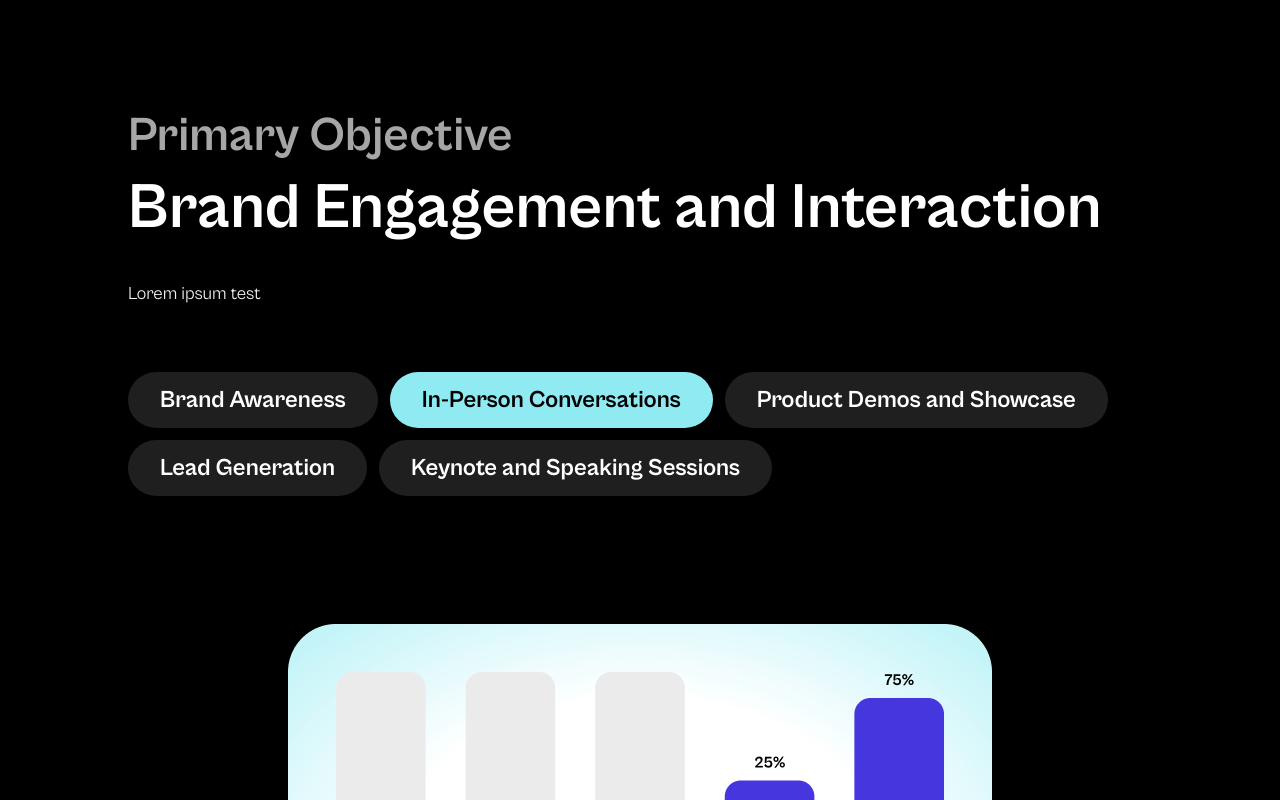
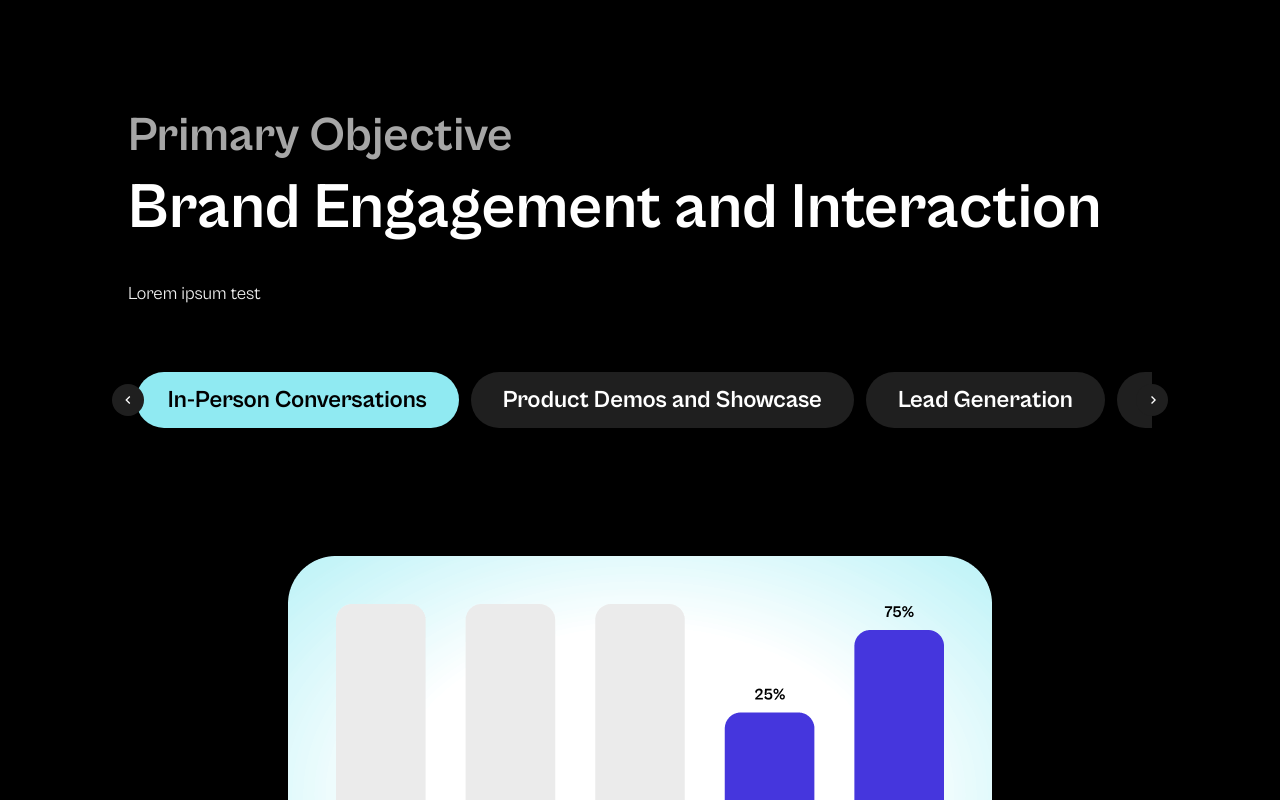
Before and after one commit to apiconf/landing-page, a React (Vite) app: page /sponsors in a window 1280 px wide. Both pictures are taken after a click on the button "In-Person Conversations". Shown: the part 6448-7248 px from the top of the page. Built offline with nearby package versions, Linux system fonts and the light colour scheme.

Commit message:
feat(tabs): add horizontal scroll carousel with Embla for overflowing tabs

```diff
--- a/src/pages/sponsors/tabs.tsx
+++ b/src/pages/sponsors/tabs.tsx
@@ -1,5 +1,7 @@
-import { useState } from 'react';
+import { useState, useEffect, useCallback, useRef } from 'react';
 import { AnimatePresence, motion } from 'framer-motion';
+import useEmblaCarousel from 'embla-carousel-react';
+import { EmblaCarouselType } from 'embla-carousel';
 
 type Tab = {
   id: string;
@@ -10,25 +12,138 @@ type TabsProps = {
   tabs: Tab[];
   defaultTab: string;
   children: (activeTab: string) => React.ReactNode;
+  className?: string;
 };
 
-export default function Tabs({ tabs, defaultTab, children }: TabsProps) {
+export default function Tabs({ tabs, defaultTab, className, children }: TabsProps) {
   const [activeTab, setActiveTab] = useState(defaultTab);
+  const [emblaRef, emblaApi] = useEmblaCarousel({
+    align: 'start',
+    containScroll: 'keepSnaps',
+    dragFree: true,
+  });
+
+  // Track if we need to show prev/next buttons
+  const [prevBtnDisabled, setPrevBtnDisabled] = useState(true);
+  const [nextBtnDisabled, setNextBtnDisabled] = useState(true);
+
+  // Check if we need the carousel based on container width vs content width
+  const [needsCarousel, setNeedsCarousel] = useState(true);
+  const containerRef = useRef<HTMLDivElement>(null);
+
+  // Handle scrolling
+  const scrollPrev = useCallback(() => emblaApi?.scrollPrev(), [emblaApi]);
+  const scrollNext = useCallback(() => emblaApi?.scrollNext(), [emblaApi]);
+
+  // Update button states when carousel position changes
+  const onSelect = useCallback((emblaApi: EmblaCarouselType) => {
+    setPrevBtnDisabled(!emblaApi.canScrollPrev());
+    setNextBtnDisabled(!emblaApi.canScrollNext());
+  }, []);
+
+  // Setup Embla event listeners
+  useEffect(() => {
+    if (!emblaApi) return;
+
+    onSelect(emblaApi);
+    emblaApi.on('reInit', onSelect);
+    emblaApi.on('select', onSelect);
+
+    return () => {
+      emblaApi.off('reInit', onSelect);
+      emblaApi.off('select', onSelect);
+    };
+  }, [emblaApi, onSelect]);
+
+  // Check if tabs overflow their container
+  useEffect(() => {
+    if (!containerRef.current || !emblaApi) return;
+
+    const checkOverflow = () => {
+      if (!containerRef.current) return;
+
+      const tabsContainer = containerRef.current.querySelector('.tabs-container');
+      const tabsList = containerRef.current.querySelector('.tabs-list');
+
+      if (tabsContainer && tabsList) {
+        // Check if tabs actually need a carousel to scroll
+        const fitsCompletely = tabsList.scrollWidth <= tabsContainer.clientWidth;
+        setNeedsCarousel(!fitsCompletely);
+
+        // Always reinitialize Embla when size changes
+        emblaApi.reInit();
+      }
+    };
+
+    // Initial check
+    checkOverflow();
+
+    // Check on window resize
+    const handleResize = () => {
+      checkOverflow();
+    };
+
+    window.addEventListener('resize', handleResize);
+    return () => window.removeEventListener('resize', handleResize);
+  }, [containerRef, emblaApi]);
+
+  // Scroll to active tab when it changes
+  useEffect(() => {
+    if (!emblaApi) return;
+
+    // Find the active tab's index
+    const activeTabIndex = tabs.findIndex((tab) => tab.id === activeTab);
+    if (activeTabIndex !== -1) {
+      emblaApi.scrollTo(activeTabIndex);
+    }
+  }, [activeTab, emblaApi, tabs]);
 
   return (
-    <div className="w-full">
-      <div className="mb-6 flex flex-wrap gap-3">
+    <div className="w-full" ref={containerRef}>
+      <div className="relative mb-6">
+        {/* Prev button - only show when carousel is needed and we can scroll prev */}
+        {needsCarousel && !prevBtnDisabled && (
+          <button
+            onClick={scrollPrev}
+            className="absolute left-0 top-1/2 z-10 flex h-8 w-8 -translate-x-4 -translate-y-1/2 items-center justify-center rounded-full bg-[#1F1F1F] text-white"
+            aria-label="Previous tabs"
+          >
+            <svg viewBox="0 0 24 24" width="16" height="16">
+              <path fill="currentColor" d="M15.41 7.41L14 6l-6 6 6 6 1.41-1.41L10.83 12z" />
+            </svg>
+          </button>
+        )}
+
+        <div className="tabs-container overflow-hidden px-2">
+          <div ref={emblaRef}>
+            <div className="tabs-list flex gap-3">
               {tabs.map((tab) => (
                 <button
                   key={tab.id}
                   onClick={() => setActiveTab(tab.id)}
-            className={`rounded-[20rem] px-8 py-3 text-2xl font-bold transition-colors ${
+                  className={`whitespace-nowrap rounded-full px-8 py-3 text-2xl font-bold transition-colors ${
                     tab.id === activeTab ? 'text-black bg-[#90EAF2]' : 'bg-[#1F1F1F] text-white'
                   }`}
                 >
                   {tab.label}
                 </button>
               ))}
+            </div>
+          </div>
+        </div>
+
+        {/* Next button - only show when carousel is needed and we can scroll next */}
+        {needsCarousel && !nextBtnDisabled && (
+          <button
+            onClick={scrollNext}
+            className="absolute right-0 top-1/2 z-10 flex h-8 w-8 -translate-y-1/2 translate-x-4 items-center justify-center rounded-full bg-[#1F1F1F] text-white"
+            aria-label="Next tabs"
+          >
+            <svg viewBox="0 0 24 24" width="16" height="16">
+              <path fill="currentColor" d="M10.59 7.41L12 6l6 6-6 6-1.41-1.41L15.17 12z" />
+            </svg>
+          </button>
+        )}
       </div>
 
       <AnimatePresence mode="wait">
@@ -38,6 +153,7 @@ export default function Tabs({ tabs, defaultTab, children }: TabsProps) {
           animate={{ opacity: 1, y: 0 }}
           exit={{ opacity: 0, y: -10 }}
           transition={{ duration: 0.3 }}
+          className={className}
         >
           {children(activeTab)}
         </motion.div>
```
Lines whose indentation alone changed are shown as unchanged.
